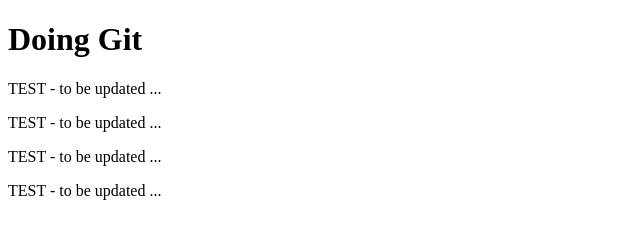
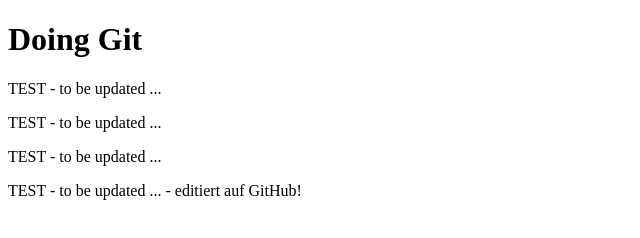
Before and after one commit to GiteRiHub/WebeRi, a plain HTML site: page index.htm in a window 1280 px wide. Shown: the whole page, without its empty margins (0-640 px from the left). Drawn offline with Linux system fonts and the light colour scheme.

Commit message:
Update index.htm

```diff
--- a/index.htm
+++ b/index.htm
@@ -21,7 +21,7 @@
     </p>
 
     <p>
-        TEST - to be updated ...
+        TEST - to be updated ... - editiert auf GitHub!
     </p>
 </body>
 </html>
```
